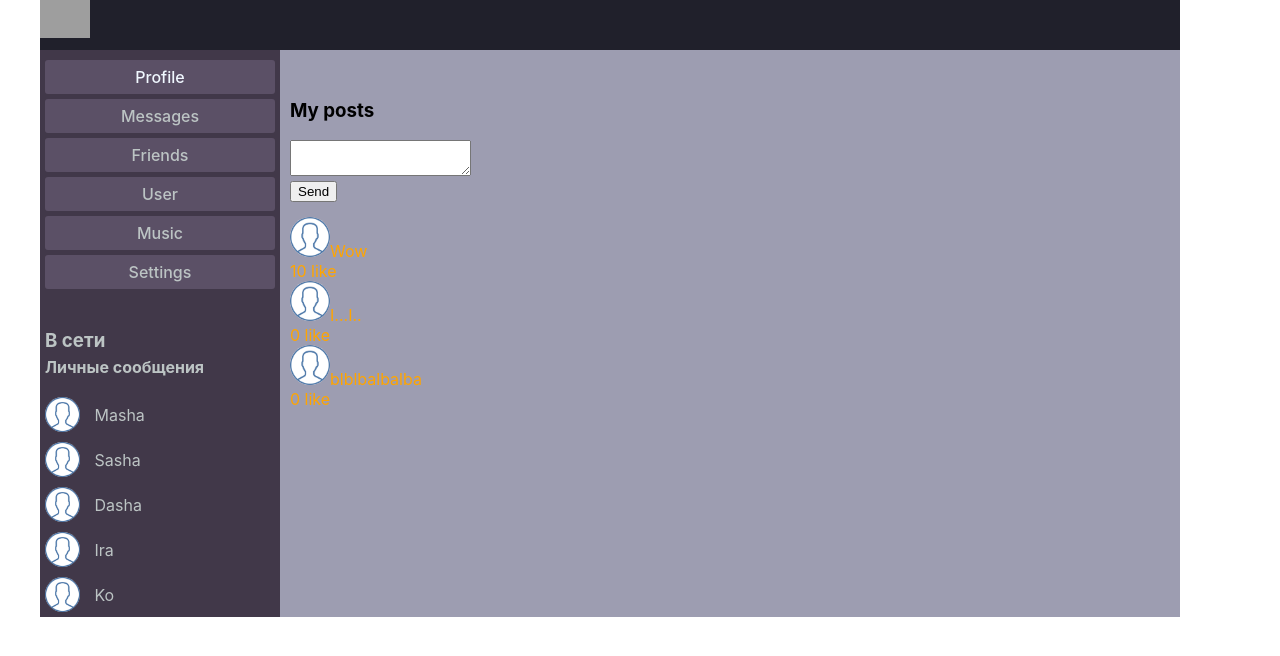
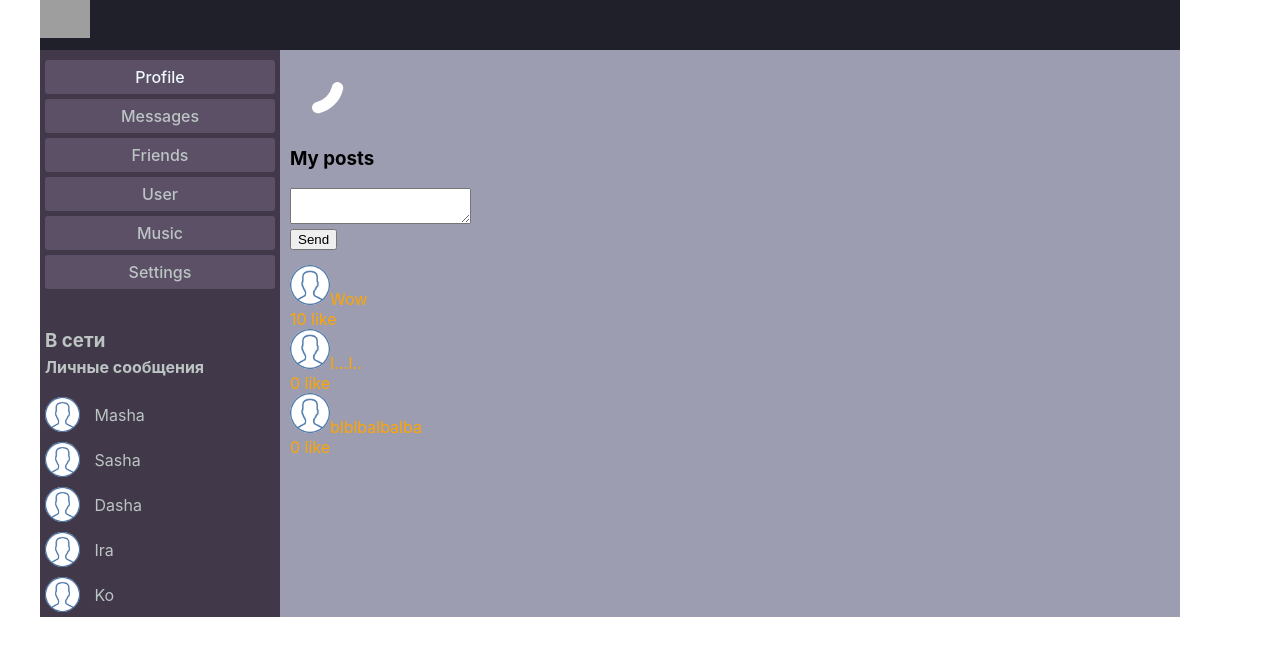
Before and after one commit to boobSEngineer/react-redux, a React (Create React App) app: page /profile/1 in a window 1280 px wide. Shown: the top 656 px of the page. Built offline with nearby package versions, Linux system fonts and the light colour scheme; no server answers; grey boxes are pictures that could not be loaded.

Commit message:
preloader

```diff
--- a/src/components/Profile/ProfileInfo/ProfileInfo.jsx
+++ b/src/components/Profile/ProfileInfo/ProfileInfo.jsx
@@ -6,7 +6,6 @@ const ProfileInfo = (props) => {
     if (!props.profile) {
         return <Preloader/>
     }
-    debugger
     return (
         <div>
             <div>
--- a/src/components/Users/UserContainer.jsx
+++ b/src/components/Users/UserContainer.jsx
@@ -45,7 +45,7 @@ class UsersContainer extends React.Component {
                 unfollow={this.props.unfollow}
                 pageChanged={this.pageChanged}
             />
-            <Preloader isFetching={this.props.isFetching}/>
+            {this.props.isFetching? <Preloader />: null}
         </>
     };
 
--- a/src/components/common/Preloader/Preloader.js
+++ b/src/components/common/Preloader/Preloader.js
@@ -3,7 +3,7 @@ import preloader from "../../../assets/preloader.svg";
 
 let Preloader = (props) =>{
     return <div>
-        <img src={props.isFetching ?preloader: null}/>
+        <img src={preloader}/>
     </div>
 };
 
```
